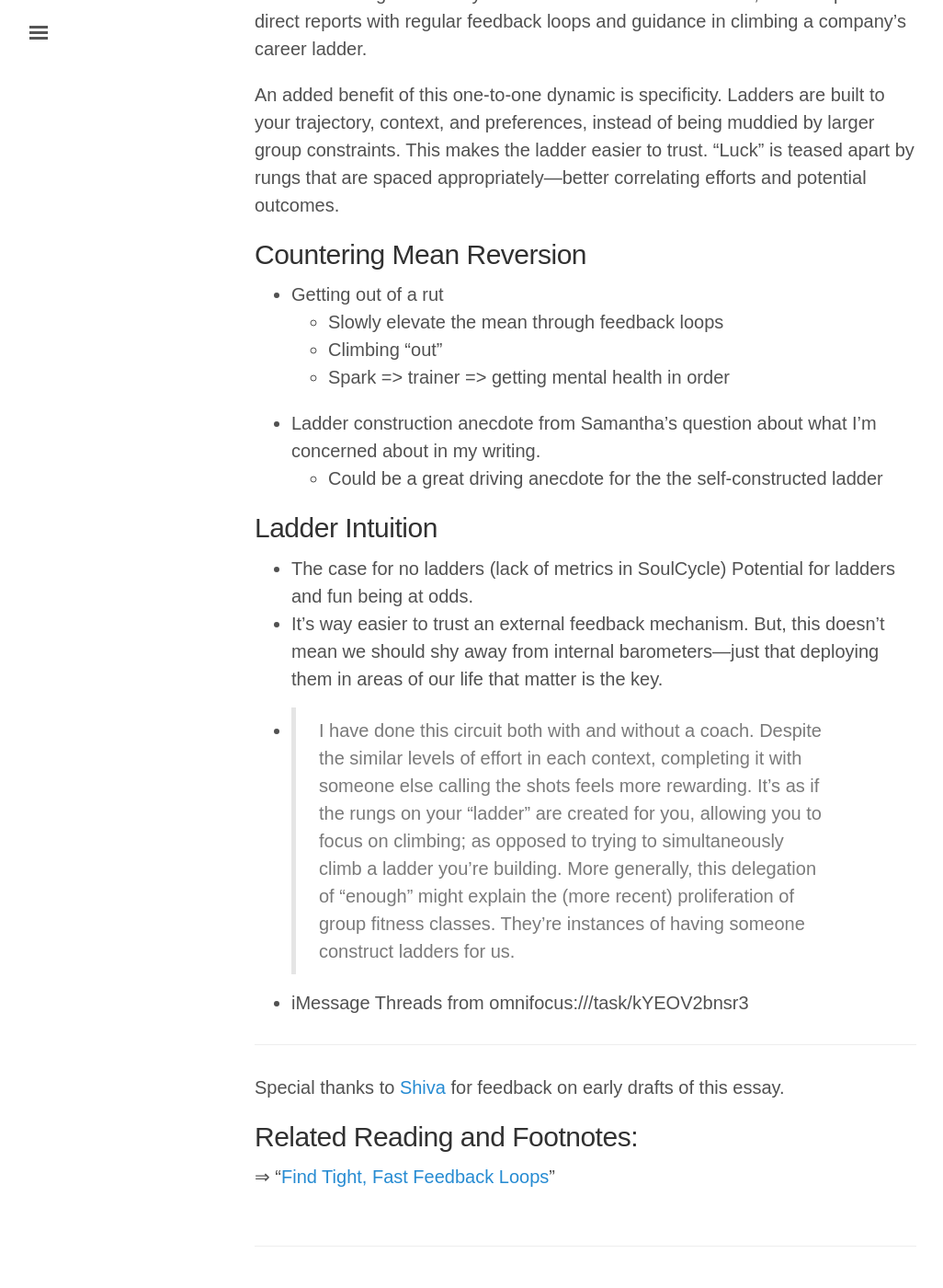
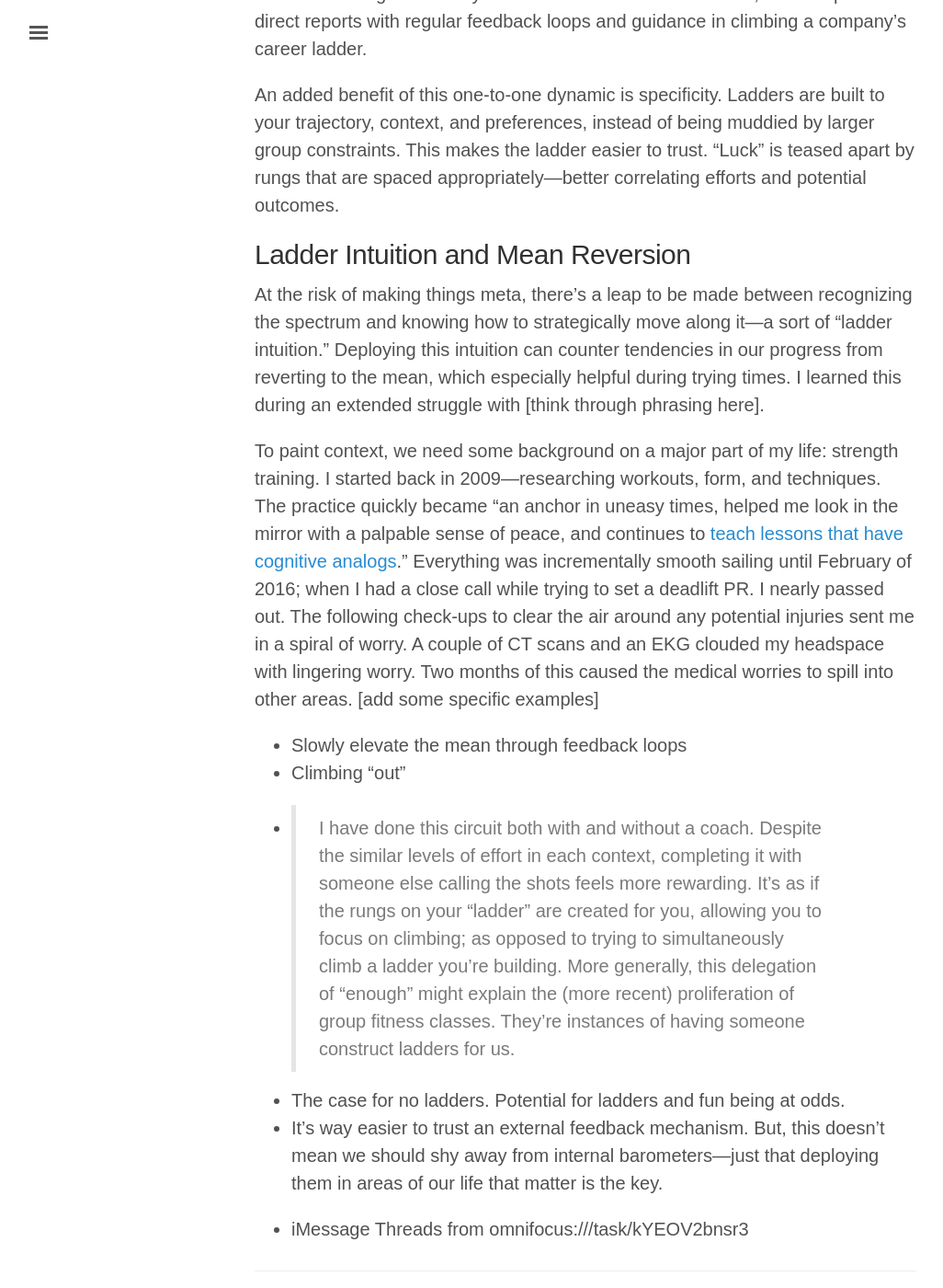
Before and after one commit to rvsrvs/jasdev.github.io, a Jekyll site: the page built from _posts/2018-5-6-ladder-construction.md, in a window 1280 px wide and 1400 px high, scrolled down 4356 px. Shown: the whole window at 92% size, without its empty margins (3-1029 px from the left). Built offline with Jekyll 4.4.1, drawn with Linux system fonts in a browser that asks for light colours; some web fonts are replaced; comment, search, counter and statistics services are not loaded; some of the changed text lies outside the part shown.

Commit message:
Starting the intuition section

```diff
--- a/_posts/2018-5-2-ladder-construction.md
+++ b/_posts/2018-5-6-ladder-construction.md
@@ -61,20 +61,20 @@ Coaches and managers land on the other end of the spectrum. I used to wonder why
 
 An added benefit of this one-to-one dynamic is specificity. Ladders are built to your trajectory, context, and preferences, instead of being muddied by larger group constraints. This makes the ladder easier to trust. “Luck” is teased apart by rungs that are spaced appropriately—better correlating efforts and potential outcomes.
 
-## Countering Mean Reversion
+## Ladder Intuition and Mean Reversion
 
-- Getting out of a rut
-    - Slowly elevate the mean through feedback loops
-    - Climbing “out”
-    - Spark => trainer => getting mental health in order
-- Ladder construction anecdote from Samantha’s question about what I’m concerned about in my writing.
-    - Could be a great driving anecdote for the the self-constructed ladder
+At the risk of making things meta, there’s a leap to be made between recognizing the spectrum and knowing how to strategically move along it—a sort of “ladder intuition.” Deploying this intuition can counter tendencies in our progress from reverting to the mean, which especially helpful during trying times. I learned this during an extended struggle with [think through phrasing here].
 
-## Ladder Intuition
+To paint context, we need some background on a major part of my life: strength training. I started back in 2009—researching workouts, form, and techniques. The practice quickly became “an anchor in uneasy times, helped me look in the mirror with a palpable sense of peace, and continues to [teach lessons that have cognitive analogs](/time-under-tension).” Everything was incrementally smooth sailing until February of 2016; when I had a close call while trying to set a deadlift PR. I nearly passed out. The following check-ups to clear the air around any potential injuries sent me in a spiral of worry. A couple of CT scans and an EKG clouded my headspace with lingering worry. Two months of this caused the medical worries to spill into other areas. [add some specific examples]
 
-- The case for no ladders (lack of metrics in SoulCycle) Potential for ladders and fun being at odds.
+- Slowly elevate the mean through feedback loops
+- Climbing “out”
+
+- > I have done this circuit both with and without a coach. Despite the similar levels of effort in each context, completing it with someone else calling the shots feels more rewarding. It’s as if the rungs on your “ladder” are created for you, allowing you to focus on climbing; as opposed to trying to simultaneously climb a ladder you’re building. More generally, this delegation of “enough” might explain the (more recent) proliferation of group fitness classes. They’re instances of having someone construct ladders for us.
+
+- The case for no ladders. Potential for ladders and fun being at odds.
 - It’s way easier to trust an external feedback mechanism. But, this doesn’t mean we should shy away from internal barometers—just that deploying them in areas of our life that matter is the key.
-- > I have done this circuit both with and without a coach. Despite the similar levels of effort in each context, completing it with someone else calling the shots feels more rewarding. It’s as if the rungs on your “ladder” are created for you, allowing you to focus on climbing; as opposed to trying to simultaneously climb a ladder you’re building. More generally, this delegation of “enough” might explain the (more recent) proliferation of group fitness classes. They’re instances of having someone construct ladders for us.
+
 - iMessage Threads from omnifocus:///task/kYEOV2bnsr3
 
 ---
```
